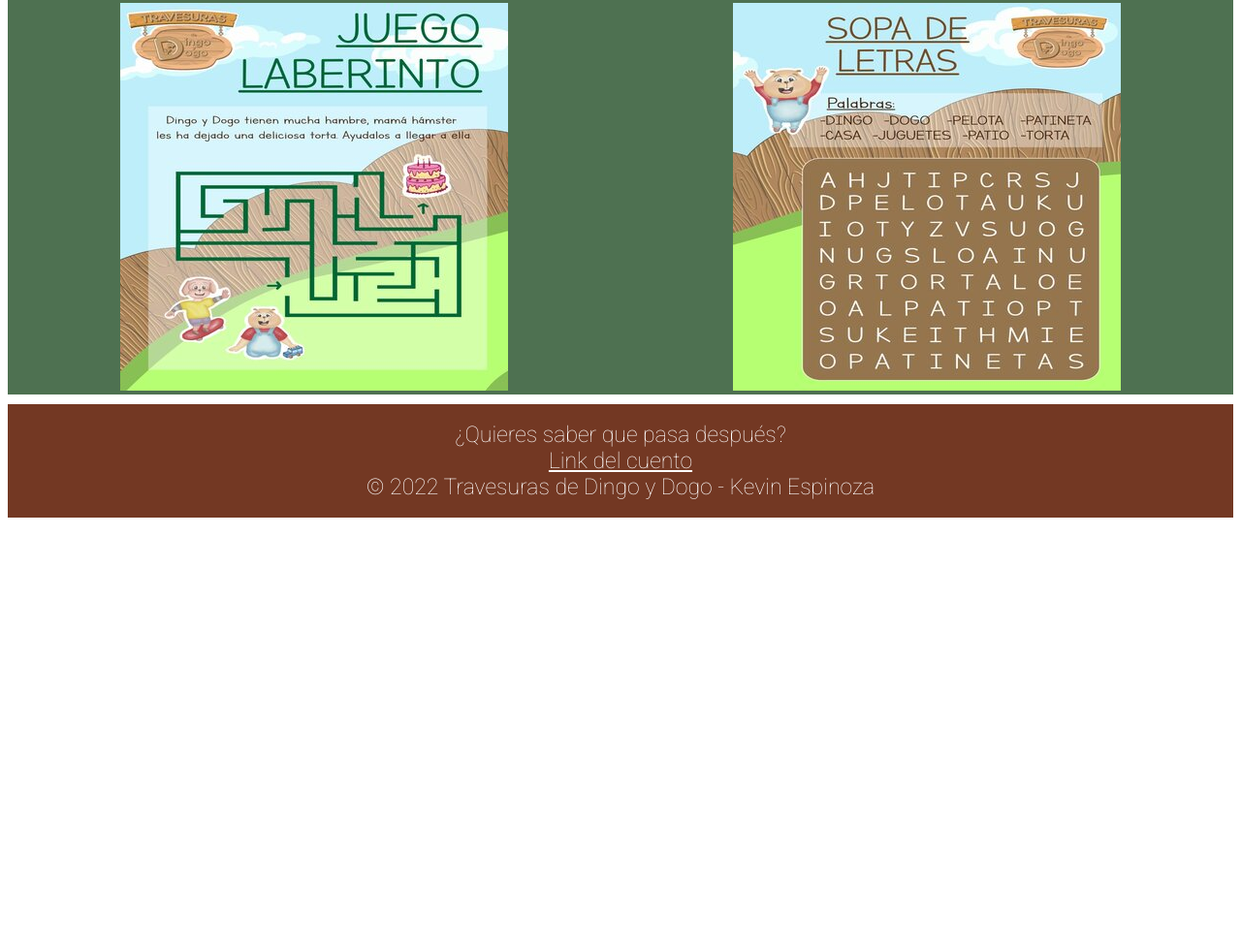
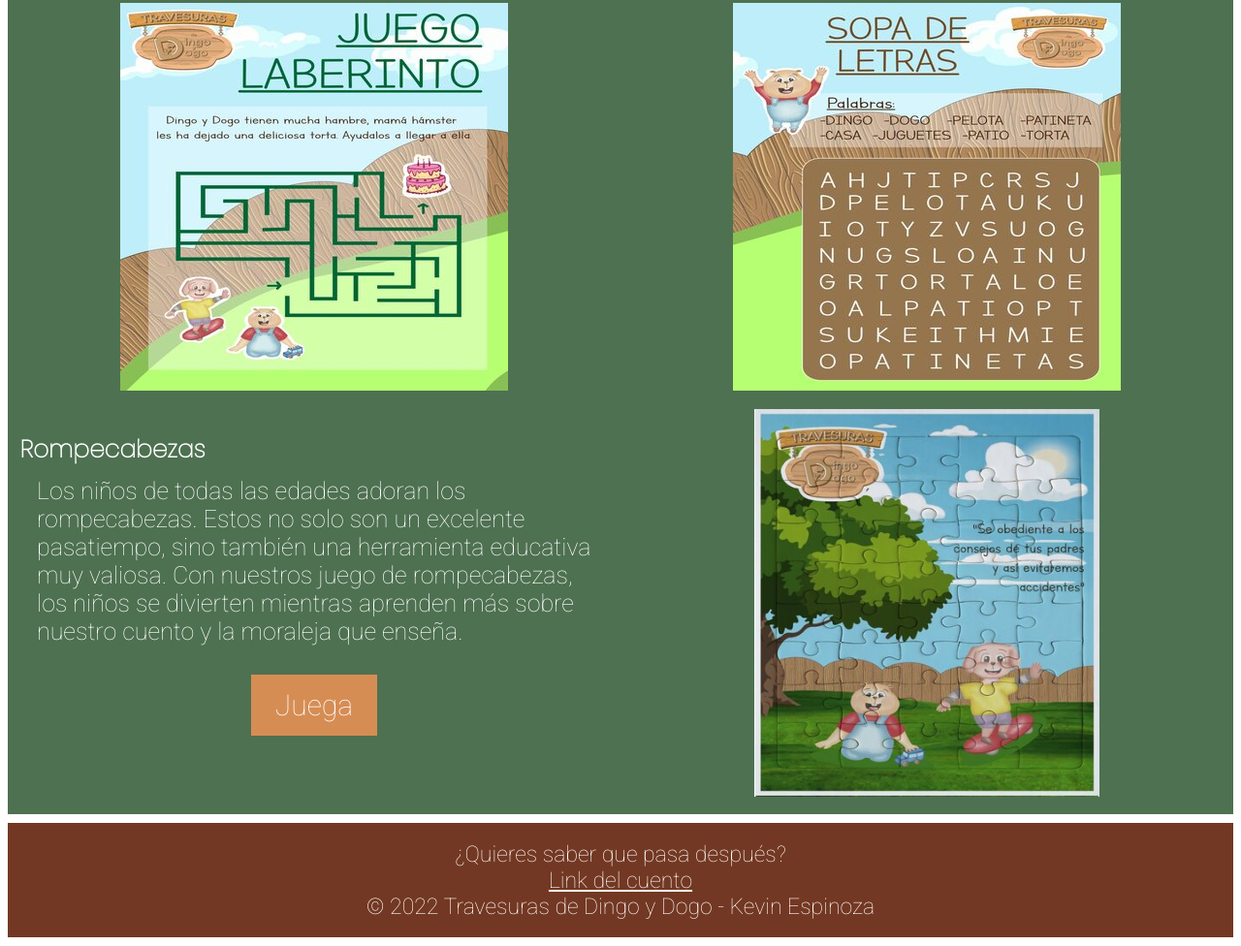
Before and after one commit to keviner99/DingoDogo, a plain HTML site: page juegos.html in a window 1280 px wide. Shown: the part 773-1749 px from the top of the page at 97% size. Before the commit the page ends 1317 px from the top, so only its background shows below. Drawn offline with Linux system fonts and the light colour scheme.

Commit message:
añadir boton

```diff
--- a/css/large.css
+++ b/css/large.css
@@ -21,4 +21,17 @@
     .nagivation a {
         font-size: 20px;
     }
+
+    .juegos {
+        text-align: center;
+
+    }
+
+    .text {
+        margin-top: -48px;
+    }
+
+    #rompecabezas {
+        text-align: left;
+    }
 }
--- a/css/medium.css
+++ b/css/medium.css
@@ -85,4 +85,9 @@
         margin-top: -30px;
     }
 
+    .padre {
+        display: grid;
+        grid-template-columns: 1fr 1fr;
+    }
+
 }
--- a/css/small.css
+++ b/css/small.css
@@ -154,3 +154,22 @@ footer {
 .contact-img {
     padding: 0.5em;
 }
+
+#button:link, #button:visited {
+    background-color: #D68D54;
+    color:white;
+    font-size: 30px;
+    padding: 14px 25px;
+    text-decoration: none;
+    text-align: center;
+    display: inline-block;
+
+}
+
+#button:hover {
+    background-color: #733823;
+}
+
+.btn {
+    text-align: center;
+}
--- a/juegos.html
+++ b/juegos.html
@@ -61,6 +61,22 @@
                 </div>
             </div>
         </div>
+        <div class="padre">
+                <div class="hijo1">
+                    <h3 class="juegos" id="rompecabezas">Rompecabezas</h3>
+                    <p class="text">
+                        Los niños de todas las edades adoran los rompecabezas. Estos no solo son un excelente pasatiempo,
+                        sino también una herramienta educativa muy valiosa. Con nuestros juego de rompecabezas,
+                        los niños se divierten mientras aprenden más sobre nuestro cuento y la moraleja que enseña.
+                    </p>
+                    <div class="btn">
+                        <a id="button" href="https://im-a-puzzle.com/share/1fe79cc5e96dac4">Juega</a>
+                    </div>
+                </div>
+                <div  class="hijo2" id="resumen">
+                    <img id="resumen-image" src="images/mockup3.jpg" alt="Imagen del rompecabezas de Dingo y Dogo">
+                </div>
+            </div>
     </main>
     <footer>
         <p>
```
